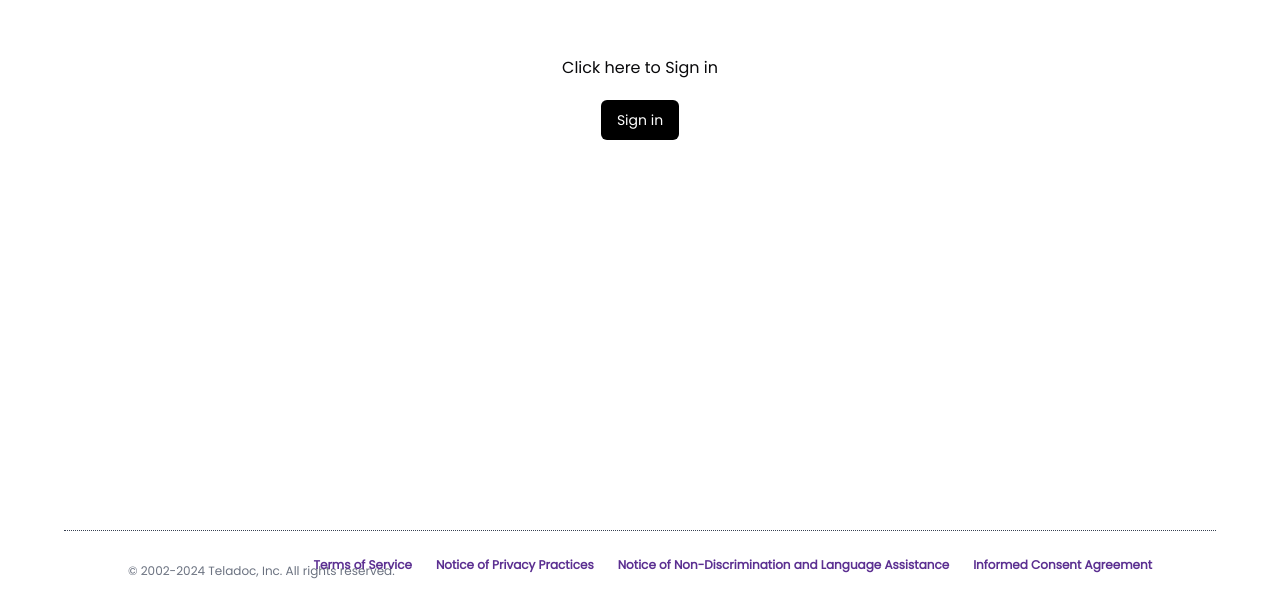
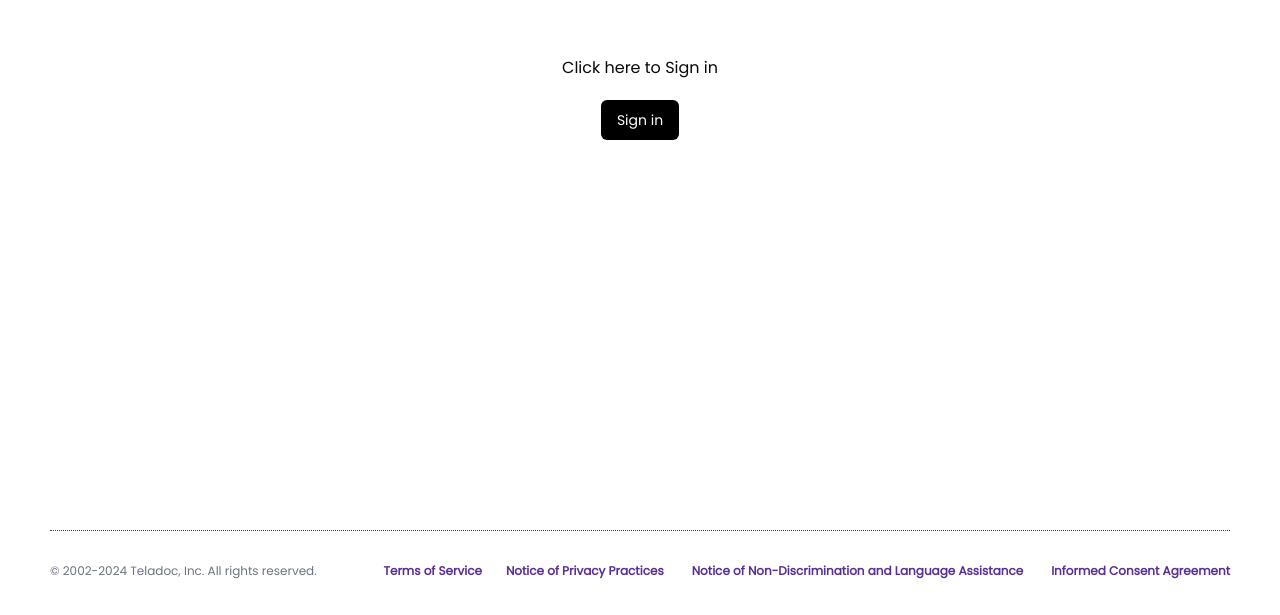
Before and after one commit to christianokuru/fwfwfwfw, a Next.js app: page / in a window 1280 px wide. Shown: the part 465-1080 px from the top of the page. Built offline with nearby package versions, Linux system fonts and the light colour scheme.

Commit message:
Modified the footer to be responsive on both mobile and desktop screens

```diff
--- a/app/components/Footer.tsx
+++ b/app/components/Footer.tsx
@@ -2,13 +2,13 @@ import Link from "next/link";
 
 export default function Footer() {
   return (
-    <div className="lg:flex-row mt-8">
+    <div className="lg:flex-row lg:items-center mt-8 ">
       {/* Footer container */}
-      <footer className="flex flex-col items-center text-center text-[#5b2f91] font-semibold text-xs border-t border-dotted pt-4 border-gray-700 lg:flex-row lg:justify-between lg:items-center lg:py-6 lg:px-16 lg:container lg:mx-auto">
+      <footer className="flex flex-col items-center text-center text-[#5b2f91] font-semibold text-xs border-t border-dotted pt-4 border-gray-700 lg:flex-row lg:justify-between lg:items-center lg:py-6 lg:container lg:mx-auto">
 
         {/* Copyright for large screens (left) */}
-        <div className="hidden lg:block text-left text-gray-500 lg:w-1/3 font-thin lg:flex-row items-center">
-          <p className="mt-2">© 2002-2024 Teladoc, Inc. All rights reserved.</p>
+        <div className="hidden lg:block text-left text-gray-500 lg:w-1/5 font-extralight lg:flex-row lg:space-x-3 items-center lg:pb-3 text-xs">
+          <p className="mt-2 lg:whitespace-nowrap">© 2002-2024 Teladoc, Inc. All rights reserved.</p>
         </div>
 
         {/* Links section */}
@@ -20,7 +20,7 @@ export default function Footer() {
             <p className="hover:text-[#944cec] pb-1 whitespace-nowrap">Notice of Privacy Practices</p>
           </Link>
           <Link href="#">
-            <p className="hover:text-[#944cec] pb-1 lg:whitespace-nowrap">
+            <p className="hover:text-[#944cec] pb-1 px-1 lg:whitespace-nowrap">
               Notice of Non-Discrimination and Language Assistance
             </p>
           </Link>
--- a/app/layout.tsx
+++ b/app/layout.tsx
@@ -22,9 +22,9 @@ export default function RootLayout({
         <main className="flex flex-col pt-[30px] px-[20px] lg:container lg:mx-auto lg:px-16">
           <Navbar />
           {children}
-          <main>
-            <Footer />
-          </main>
+        </main>
+        <main className="lg:mx-auto lg:container lg:px-[50px]">
+          <Footer />
         </main>
       </body>
     </html>
```
